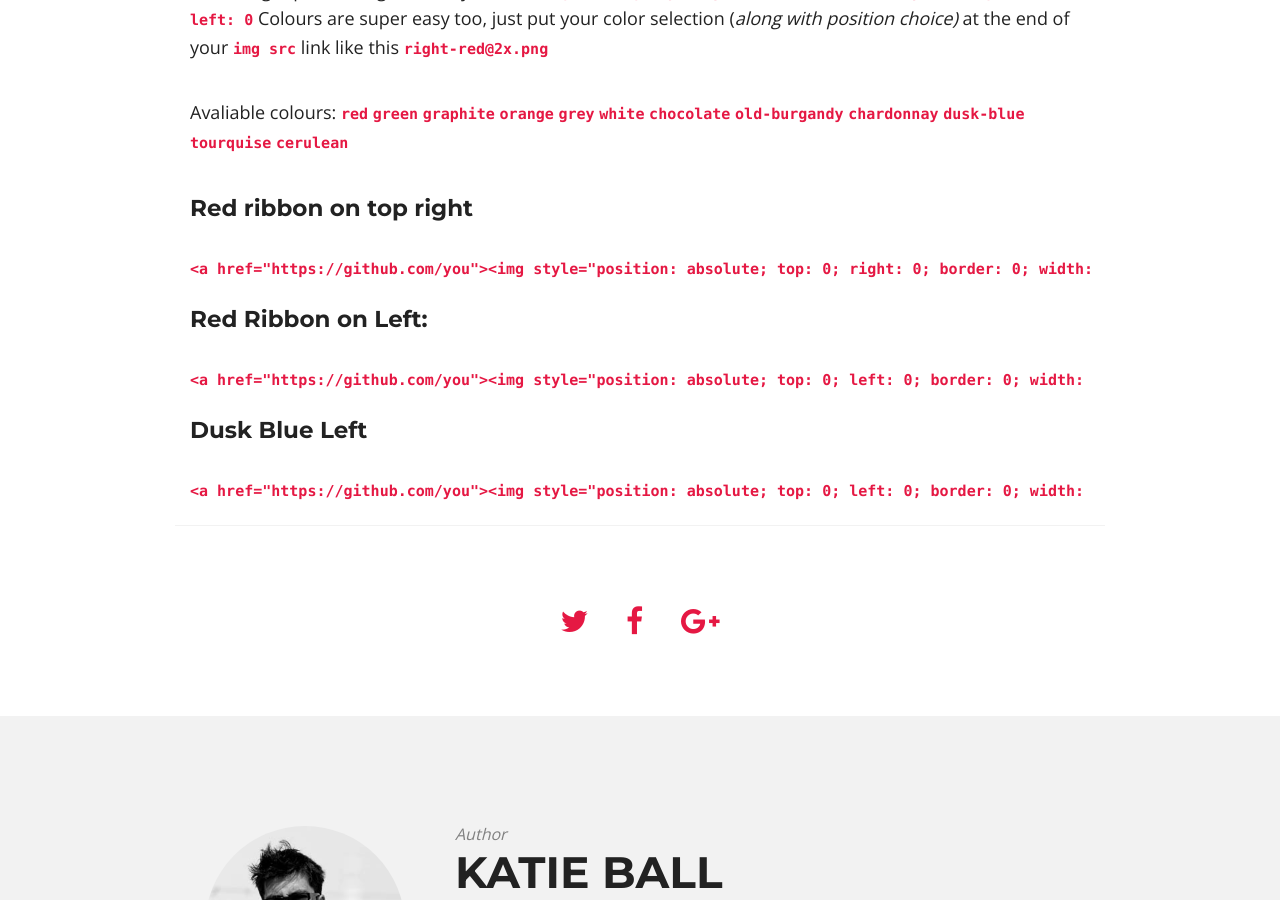
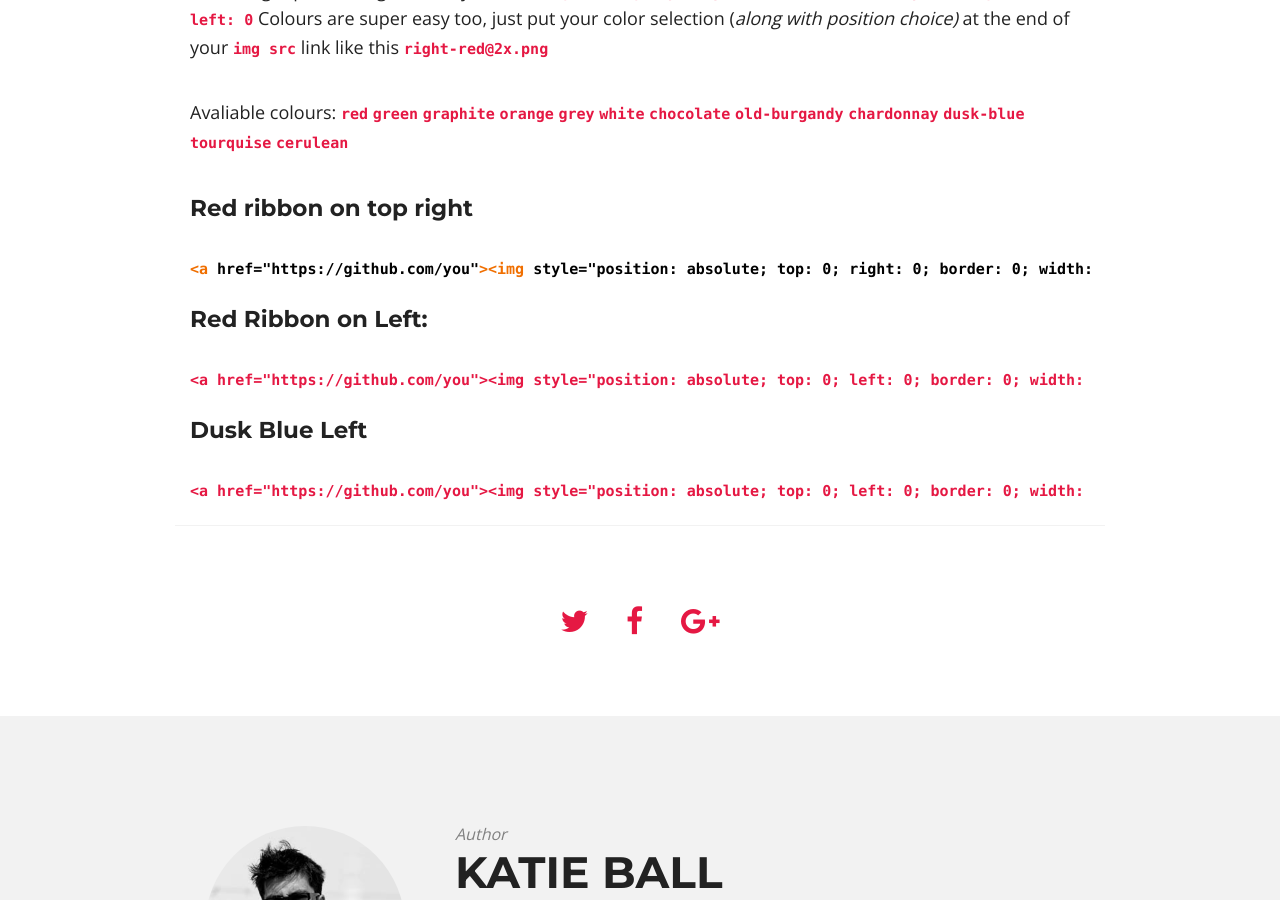
Before and after one commit to roachhd/notepad, a Jekyll site: the page built from _posts/2014-11-09-hello-retina-ribbons.md, in a window 1280 px wide and 900 px high, scrolled down 730 px. Built offline with Jekyll 4.4.1, drawn with Linux system fonts in a browser that asks for light colours; nearby versions of some CDN libraries.

Commit message:
Update 2014-11-09-hello-retina-ribbons.md

`````diff
--- a/_posts/2014-11-09-hello-retina-ribbons.md
+++ b/_posts/2014-11-09-hello-retina-ribbons.md
@@ -21,7 +21,7 @@ Avaliable colours: `red` `green` `graphite` `orange` `grey` `white` `chocolate`
 
 <a href="https://github.com/you"><img style="position: absolute; top: 0; right: 0; border: 0; width: 149px; height: 149px;" src="http://aral.github.com/fork-me-on-github-retina-ribbons/right-red@2x.png" alt="Fork me on GitHub"></a>
 
-````
+````html
 <a href="https://github.com/you"><img style="position: absolute; top: 0; right: 0; border: 0; width: 149px; height: 149px;" src="http://aral.github.com/fork-me-on-github-retina-ribbons/right-red@2x.png" alt="Fork me on GitHub"></a>
 ````
 
`````
